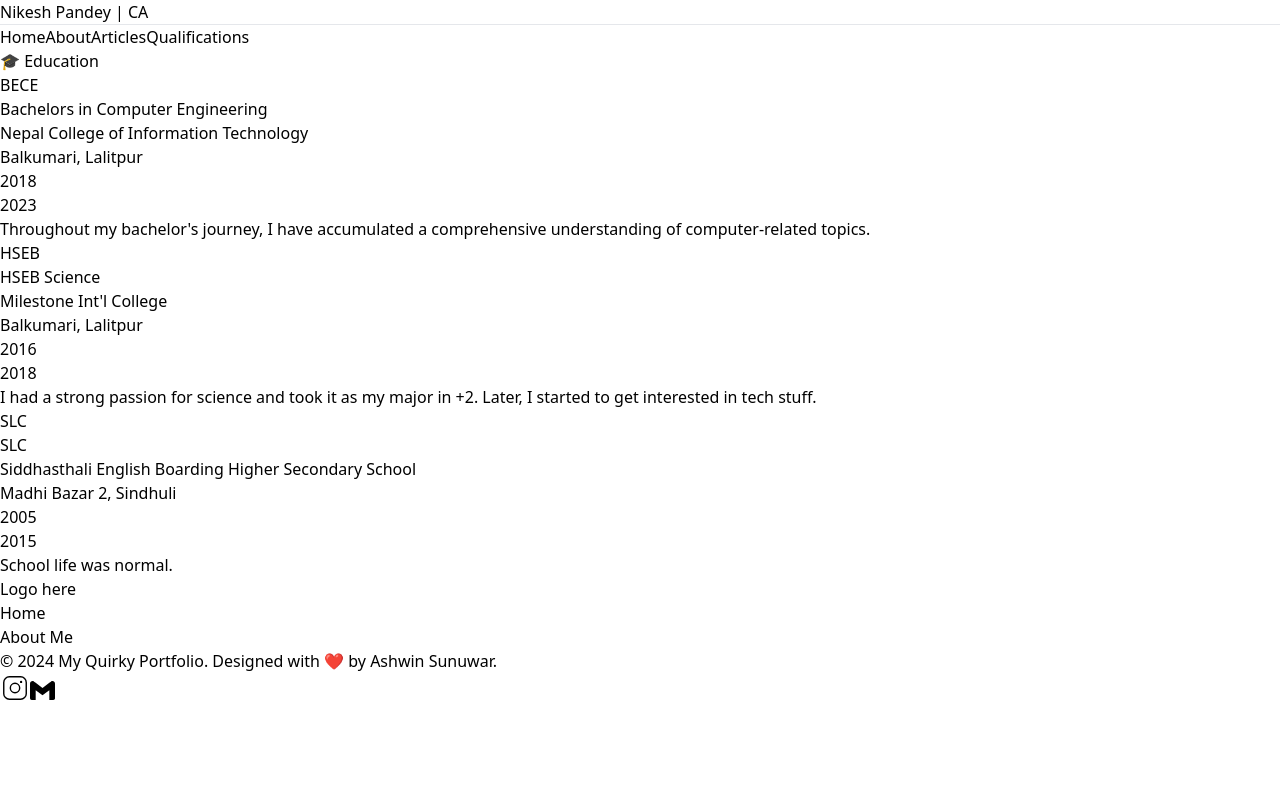
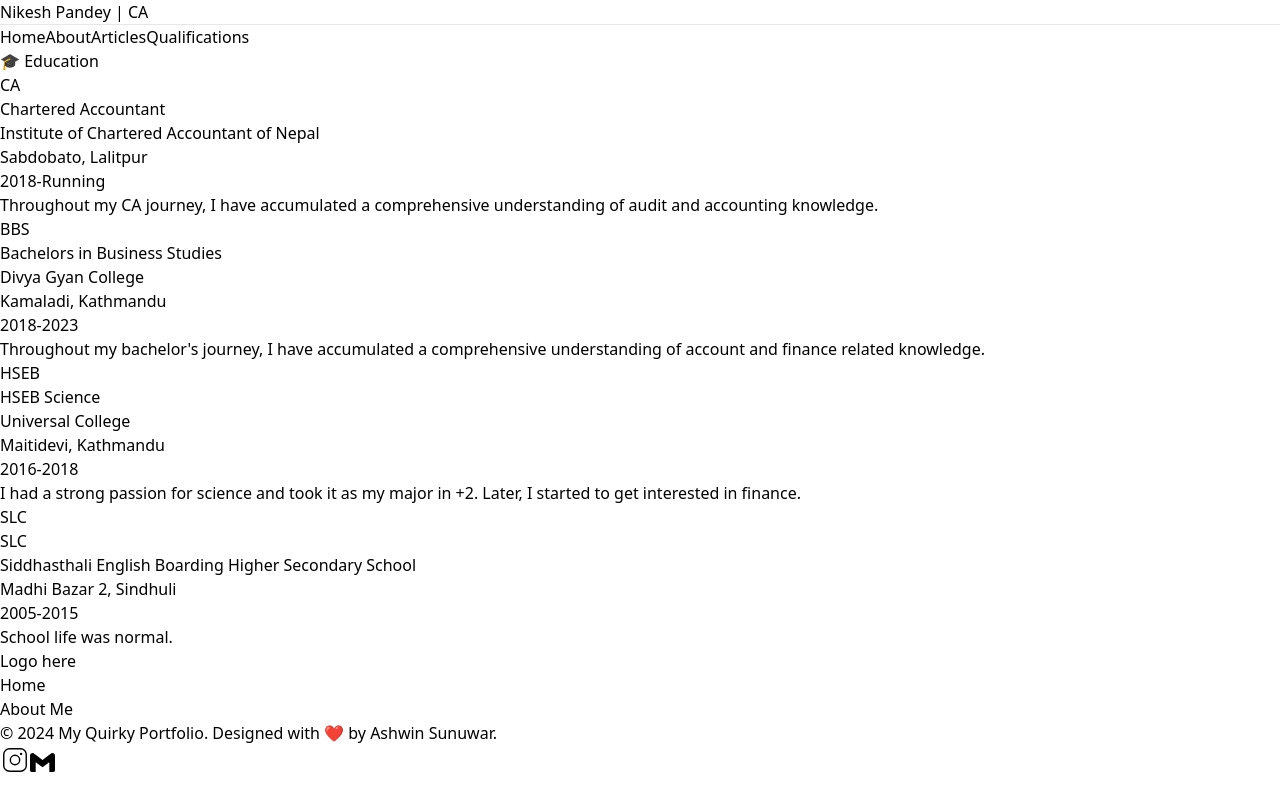
Before and after one commit to nikssspandey2000/myPortfolio, a React (Vite) app: page /qualifications in a window 1280 px wide. Built offline with nearby package versions, Linux system fonts and the light colour scheme.

Commit message:
some qualifaication changes

```diff
--- a/index.html
+++ b/index.html
@@ -2,7 +2,7 @@
 <html lang="en">
   <head>
     <meta charset="UTF-8" />
-    <link rel="icon" type="image/svg+xml" href="https://www.svgrepo.com/show/429905/portfolio-my-profile-browser.svg" />
+    <link rel="icon" type="image/svg+xml" href=".\src\assets\images\N.png" />
     <meta name="viewport" content="width=device-width, initial-scale=1.0" />
     <title>Nikesh Pandey</title>
   </head>
--- a/src/pages/Qualifications.jsx
+++ b/src/pages/Qualifications.jsx
@@ -6,18 +6,19 @@ function Edu() {
 <div className="w-full px-4 text-black font-montserrat">
     <div className="tree-wrapper lg:w-full min-h-[50vh] lg:mx-auto ">
         <h2 className='text-4xl font-bold text-center subpixel-antialiased mb-8 min-w-max animate-toTop1'>🎓 Education </h2>
+
         <div
             className="flex lg:flex-row flex-col lg:items-center lg:gap-2 group  relative top-0 xl:left-1/6 xl:right-1/6 xl:even:translate-x-[50%] even:translate-x-0 lg:w-max w-full z-[1]">
             <div
                 className="pointer p-4 bg-gray-500/20 bg-gray-100 aspect-square w-[70px] flex items-center justify-center rounded-full lg:group-even:order-2 group-even:order-none lg:group-odd:-translate-x-1/2 lg:translate-x-1/2 translate-x-0 mx-auto lg:mx-0">
-                BECE</div>
+                CA</div>
             <div className="details lg:max-w-sm p-5 bg-gray-100 bg-gray-500/20 rounded-md my-3 shadow-inner shadow-[#ffffffbd] animate-rtl5">
-                <div className="course-title">Bachelors in Computer Engineering</div>
-                <div className="institution">Nepal College of Information Technology</div>
-                <div className="location">Balkumari, Lalitpur</div>
-                <div className="starting-year">2018</div>
-                <div className="graduation-year">2023</div>
-                <div className="description">Throughout my bachelor's journey, I have accumulated a comprehensive understanding of computer-related topics.</div>
+                <div className="course-title">Chartered Accountant</div>
+                <div className="institution">Institute of Chartered Accountant of Nepal</div>
+                <div className="location">Sabdobato, Lalitpur</div>
+                <div className="starting-year">2018-Running</div>
+                {/* <div className="graduation-year">Running</div> */}
+                <div className="description">Throughout my CA journey, I have accumulated a comprehensive understanding of audit and accounting knowledge.</div>
                 <div className="result"></div>
             </div>
         </div>
@@ -25,14 +26,14 @@ function Edu() {
             className="flex lg:flex-row flex-col lg:items-center lg:gap-2 group  relative top-0 xl:left-1/6 xl:right-1/6 xl:odd:translate-x-[150%] lg:odd:translate-x-[100%] even:translate-x-0 lg:w-max w-full z-[1]">
             <div
                 className="pointer p-4 bg-gray-500/20 bg-gray-100 aspect-square w-[70px] flex items-center justify-center rounded-full lg:group-even:order-2 group-even:order-none lg:group-odd:-translate-x-1/2 lg:translate-x-1/2 translate-x-0 mx-auto lg:mx-0">
-                HSEB</div>
-            <div className="details lg:max-w-sm p-5 bg-gray-100 bg-gray-500/20 rounded-md my-3 shadow-inner shadow-[#ffffffbd] animate-ltr5">
-                <div className="course-title">HSEB Science</div>
-                <div className="institution">Milestone Int'l College</div>
-                <div className="location">Balkumari, Lalitpur</div>
-                <div className="starting-year">2016</div>
-                <div className="graduation-year">2018</div>
-                <div className="description">I had a strong passion for science and took it as my major in +2. Later, I started to get interested in tech stuff.</div>
+                BBS</div>
+            <div className="details lg:max-w-sm p-5 bg-gray-100 bg-gray-500/20 rounded-md my-3 shadow-inner shadow-[#ffffffbd] animate-rtl5">
+                <div className="course-title">Bachelors in Business Studies</div>
+                <div className="institution">Divya Gyan College</div>
+                <div className="location">Kamaladi, Kathmandu</div>
+                <div className="starting-year">2018-2023</div>
+                {/* <div className="graduation-year">2023</div> */}
+                <div className="description">Throughout my bachelor's journey, I have accumulated a comprehensive understanding of account and finance related knowledge.</div>
                 <div className="result"></div>
             </div>
         </div>
@@ -40,13 +41,28 @@ function Edu() {
             className="flex lg:flex-row flex-col lg:items-center lg:gap-2 group  relative top-0 xl:left-1/6 xl:right-1/6 xl:even:translate-x-[50%] even:translate-x-0 lg:w-max w-full z-[1]">
             <div
                 className="pointer p-4 bg-gray-500/20 bg-gray-100 aspect-square w-[70px] flex items-center justify-center rounded-full lg:group-even:order-2 group-even:order-none lg:group-odd:-translate-x-1/2 lg:translate-x-1/2 translate-x-0 mx-auto lg:mx-0">
+                HSEB</div>
+            <div className="details lg:max-w-sm p-5 bg-gray-100 bg-gray-500/20 rounded-md my-3 shadow-inner shadow-[#ffffffbd] animate-ltr5">
+                <div className="course-title">HSEB Science</div>
+                <div className="institution">Universal College</div>
+                <div className="location">Maitidevi, Kathmandu</div>
+                <div className="starting-year">2016-2018</div>
+                {/* <div className="graduation-year">2018</div> */}
+                <div className="description">I had a strong passion for science and took it as my major in +2. Later, I started to get interested in finance.</div>
+                <div className="result"></div>
+            </div>
+        </div>
+        <div
+            className="flex lg:flex-row flex-col lg:items-center lg:gap-2 group  relative top-0 xl:left-1/6 xl:right-1/6 xl:odd:translate-x-[150%] lg:odd:translate-x-[100%] even:translate-x-0 lg:w-max w-full z-[1]">
+            <div
+                className="pointer p-4 bg-gray-500/20 bg-gray-100 aspect-square w-[70px] flex items-center justify-center rounded-full lg:group-even:order-2 group-even:order-none lg:group-odd:-translate-x-1/2 lg:translate-x-1/2 translate-x-0 mx-auto lg:mx-0">
                 SLC</div>
             <div className="details lg:max-w-sm p-5 bg-gray-100 bg-gray-500/20 rounded-md my-3 shadow-inner shadow-[#ffffffbd] animate-rtl5">
                 <div className="course-title">SLC</div>
                 <div className="institution">Siddhasthali English Boarding Higher Secondary School</div>
                 <div className="location">Madhi Bazar 2, Sindhuli</div>
-                <div className="starting-year">2005</div>
-                <div className="graduation-year">2015</div>
+                <div className="starting-year">2005-2015</div>
+                {/* <div className="graduation-year">2015</div> */}
                 <div className="description">School life was normal.</div>
                 <div className="result"></div>
             </div>
```
Also changed, not shown: src/assets/images/N.png (added).
